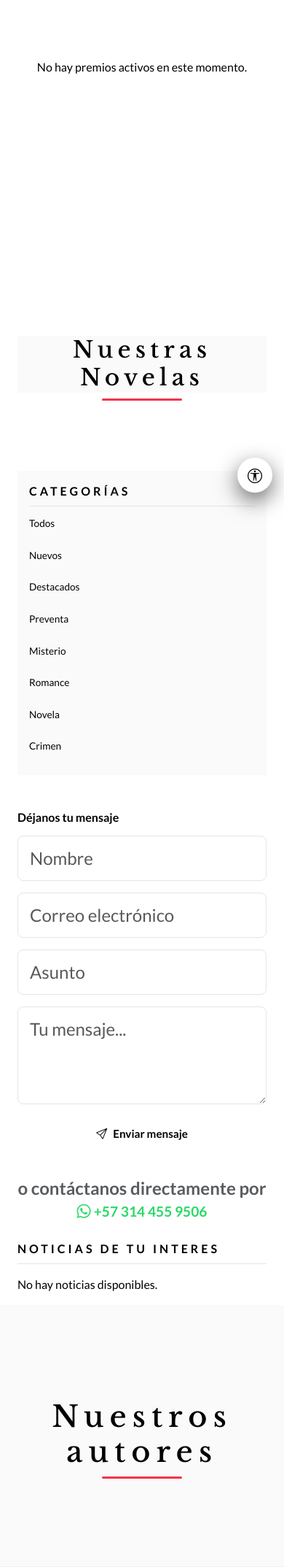
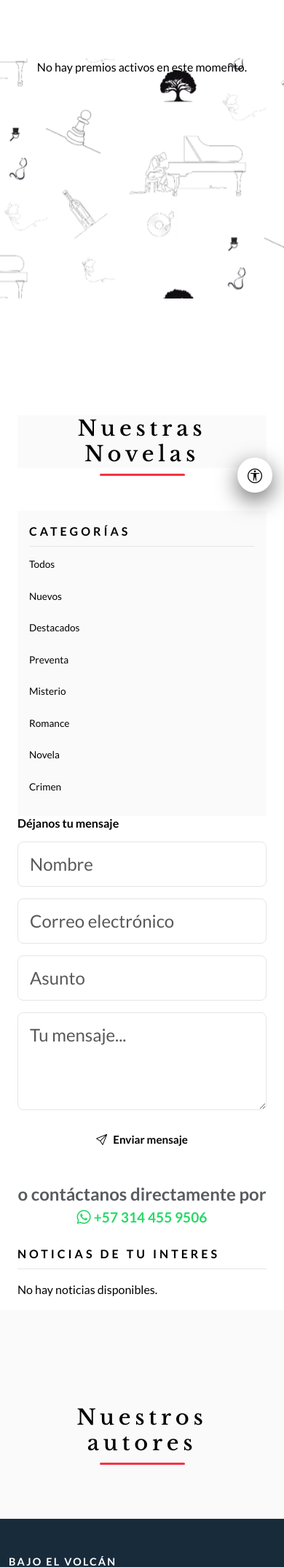
Before and after one commit to albert-amado/Bajo-el-volc-n-ediciones-Django, a Django app: template home/templates/home/index.html in a window 390 px wide. Shown: the part 153-2300 px from the top of the page at 73% size. Run offline with Django 5.2, Linux system fonts and the light colour scheme; the template is opened without the code that fills it, so the values that code supplies are empty; some web fonts are replaced.

Commit message:
fix: Aplicamos cambios en css de estilos

```diff
--- a/catalogo/static/catalogo/css/libros_contacto_form.css
+++ b/catalogo/static/catalogo/css/libros_contacto_form.css
@@ -10,8 +10,9 @@
 }
 
 .bev-contact-form h5 {
-  color: var(--text-primary);
-  font-family: var(--font-body);
+    color: var(--text-primary);
+    font-family: var(--font-body);
+    font-size: x-large;
 }
 
 .bev-form-input {
--- a/catalogo/static/catalogo/css/libros_grid.css
+++ b/catalogo/static/catalogo/css/libros_grid.css
@@ -1,5 +1,4 @@
 .libros-main {
-  min-width: 0;
   width: 100%;
 }
 
@@ -9,32 +8,3 @@
   gap: 1.5rem;
   width: 100%;
 }
-
-@media (max-width: 1199px) {
-  .libros-grid {
-    grid-template-columns: repeat(3, 1fr);
-  }
-}
-
-@media (max-width: 991px) {
-  .libros-grid {
-    grid-template-columns: repeat(2, minmax(0, 1fr));
-    gap: 1rem;
-  }
-}
-
-@media (max-width: 639px) {
-  .libros-grid {
-    grid-template-columns: repeat(2, minmax(0, 1fr));
-    gap: 0.85rem;
-  }
-}
-
-@media (max-width: 575px) {
-  .libros-grid {
-    grid-template-columns: 1fr;
-  }
-  .libro-card {
-    max-width: 100%;
-  }
-}
--- a/catalogo/static/catalogo/css/librosseccion.css
+++ b/catalogo/static/catalogo/css/librosseccion.css
@@ -2,102 +2,31 @@
   background-color: var(--bg-body);
 }
 
-
-.bev-section-line {
-  width: min(100%, 900px);
-}
-
-.libros-layout {
-  display: grid;
-  grid-template-columns: minmax(0, 170px) minmax(0, 1fr) minmax(0, 260px);
-  gap: 1.25rem;
-  align-items: start;
-}
 .bev-section-title {
   font-family: var(--font-heading);
-    font-size: 2.5rem;
+  font-size: clamp(1.8rem, 1.2rem + 2.5vw, 2.5rem);
   color: var(--text-primary);
   letter-spacing: 0.2em;
   text-align: center;
-    display: inline-block;
+  display: block;
   width: fit-content;
   padding: 0.1rem 1.4rem;
-    margin-left: auto;
-    margin-top: 5rem;
-    display: block;
-    margin-right: auto;
+  margin: 5rem auto 0;
   background-color: var(--bg-surface-alt);
 }
+
 .bev-section-line {
   height: 3px;
-    width: 342px;
+  width: clamp(110px, 30vw, 342px);
   background-color: var(--pr-test-red);
-    margin-top: 0.5rem;
-    margin-bottom: 1.5rem;
-    margin-left: auto;
-    margin-right: auto;
+  margin: 0.5rem auto 1.5rem;
   border-radius: 2px;
 }
-.libros-sidebar-right {
-  position: sticky;
+
+.libros-sidebar-right.sticky-lg-top {
   top: 5rem;
-  margin-top: 4rem;
-  justify-self: end;
-  width: 100%;
-  margin-right: -1.5rem;
 }
 
-@media (max-width: 1199px) {
-  .libros-layout {
-    grid-template-columns: minmax(0, 150px) minmax(0, 1fr) minmax(0, 220px);
+.libros-seccion .bev-container > .mb-5 {
+  margin-bottom: 6rem;
 }
-  .libros-sidebar-right {
-    margin-right: 0;
-  }
-}
-
-@media (max-width: 991px) {
-  .libros-layout {
-    grid-template-columns: 1fr;
-  }
-  .libros-sidebar-right {
-    position: static;
-    margin-top: 0;
-    margin-right: 0;
-  }
-}
-
-@media (max-width: 639px) {
-  .libros-seccion__titulo {
-    font-size: 1.8rem;
-  }
-  .libros-layout {
-    gap: 1.25rem;
-  }
-  .libros-sidebar-right {
-    margin-top: 0.5rem;
-  }
-}
-
-@media (max-width: 576px) {
-  .bev-section-line {
-    width: min(100%, 140px);
-  }
-}
-
-@media (max-width: 575px) {
-  .libros-seccion__tag {
-    font-size: 0.8rem;
-    letter-spacing: 0.2em;
-  }
-  .libros-seccion__titulo {
-    font-size: clamp(1.6rem, 8vw, 2rem);
-  }
-  .bev-section-line {
-    width: 110px;
-    margin-bottom: 1.75rem;
-  }
-}
-.mb-5 {
-    margin-bottom: 6rem !important;
-}
--- a/core/static/css/components/navbar.css
+++ b/core/static/css/components/navbar.css
@@ -16,21 +16,21 @@
   }
 
 .bev-brand-main {
-  font-family: var(--font-body);
-  font-size: 1.55rem;
-  font-weight: 800;
-  letter-spacing: 0.18em;
-  color: var(--text-primary);
-  line-height: 1.1;
+    font-family: var(--font-body);
+    font-size: larger;
+    font-weight: 800;
+    letter-spacing: 0.48em;
+    color: var(--text-primary);
+    line-height: 1.1;
 }
 
   .bev-brand-sub {
-    font-size: 1rem;
-    letter-spacing: 0.35em;
+    font-size: larger;
+    letter-spacing: 0.3rem;
     text-transform: uppercase;
     color: var(--pr-gray-1200);
     margin-top: -2px;
-  }
+}
 
   .bev-logo-desktop {
     width: 150px;
@@ -45,8 +45,8 @@
   }
 
   .bev-logo-mobile {
-    width: 95px;
-    height: 95px;
+    width: 100px;
+    height: 100px;
     object-fit: contain;
 }
 
--- a/core/static/css/panel_accesibilidad.css
+++ b/core/static/css/panel_accesibilidad.css
@@ -22,7 +22,7 @@
 }
 .bev-categorias-titulo {
     font-family: var(--font-body);
-    font-size: 0.9rem;
+    font-size: larger;
     font-weight: 900;
     letter-spacing: 0.4em;
     color: var(--text-primary);
--- a/noticias/static/noticias/css/premios_carrusel.css
+++ b/noticias/static/noticias/css/premios_carrusel.css
@@ -1,11 +1,15 @@
 .bev-premios-carrusel__wrapper {
   width: 100%;
-  max-width: 1943px;
-  /* Mantiene la proporción exacta de tu imagen */
+  /* 1. Reduce este valor para hacer el carrusel más pequeño (ej. 800px, 900px, 1000px) */
+  max-width: 1400px;
   aspect-ratio: 1943 / 1637;
-  /* Evita que el carrusel sea más alto que el 85% de la pantalla del usuario */
-  max-height: 120vh;
+  /* Reducido a 80vh para asegurar que no se salga de la pantalla verticalmente */
+  max-height: 90vh;
   margin: 0 auto;
+}
+.bev-premios-carrusel {
+    margin-top: 0.9rem;
+    background-image: var(--bg-patron-volcan);
 }
 
 .carousel-inner,
@@ -16,14 +20,18 @@
 .bev-premios-carrusel__img {
   width: 100%;
   height: 100%;
-  object-fit: cover;
+  /* 2. 'contain' asegura que la imagen JAMÁS se recorte, reduciéndose para caber exacta */
+  object-fit: contain;
   object-position: center;
 }
-
-/* --- 4. Ajuste para móviles (evita que la caja quede muy pequeña) --- */
+.bev-premios-carrusel {
+    margin-top: 2rem;
+}
+/* --- Ajuste para móviles --- */
 @media (max-width: 768px) {
   .bev-premios-carrusel__wrapper {
-    aspect-ratio: 16 / 9;
+    /* 3. Mantenemos la proporción original para evitar que se distorsione o queden espacios vacíos gigantes */
+    aspect-ratio: 1943 / 1637;
     max-height: none;
   }
 }
```
Also changed, not shown: equipo/static/equipo/css/nosotros.css (+11 -6 lines), noticias/static/noticias/css/listado.css (+5 -2 lines). Lines whose indentation alone changed are shown as unchanged.
